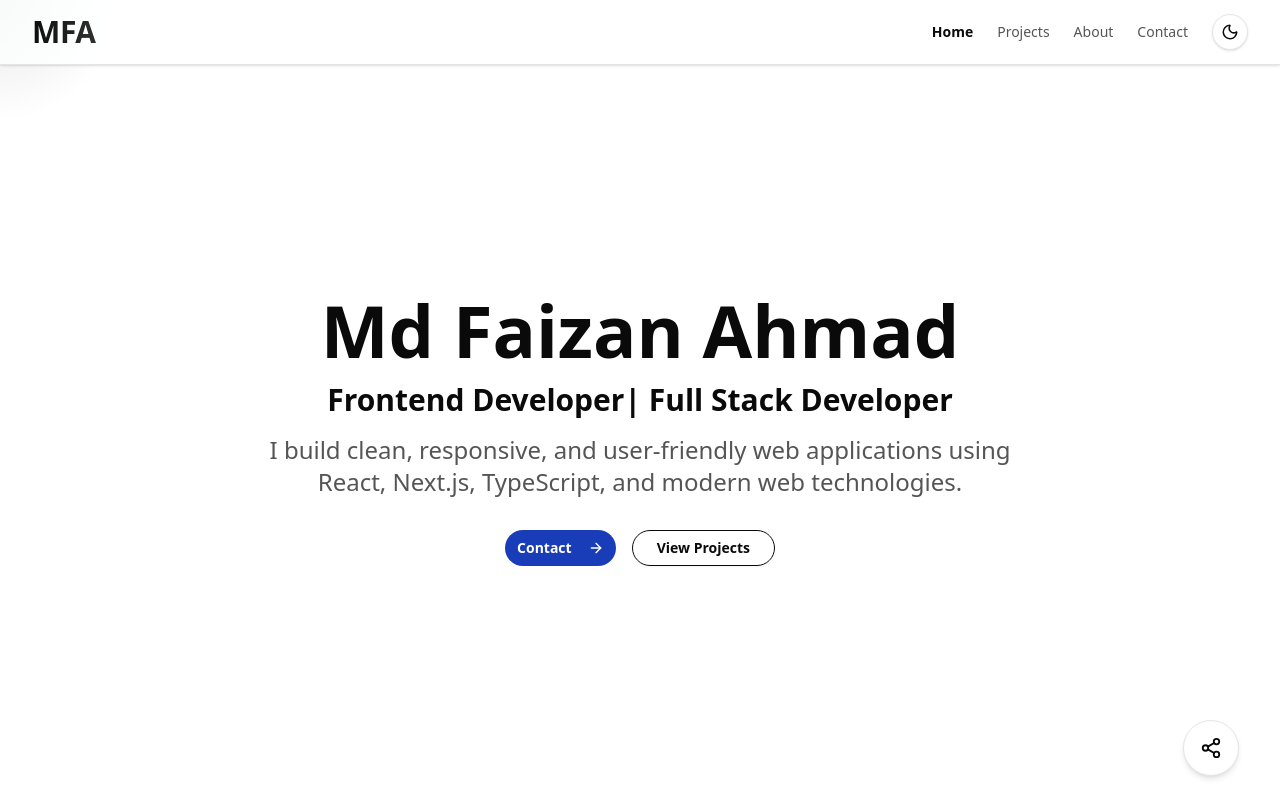
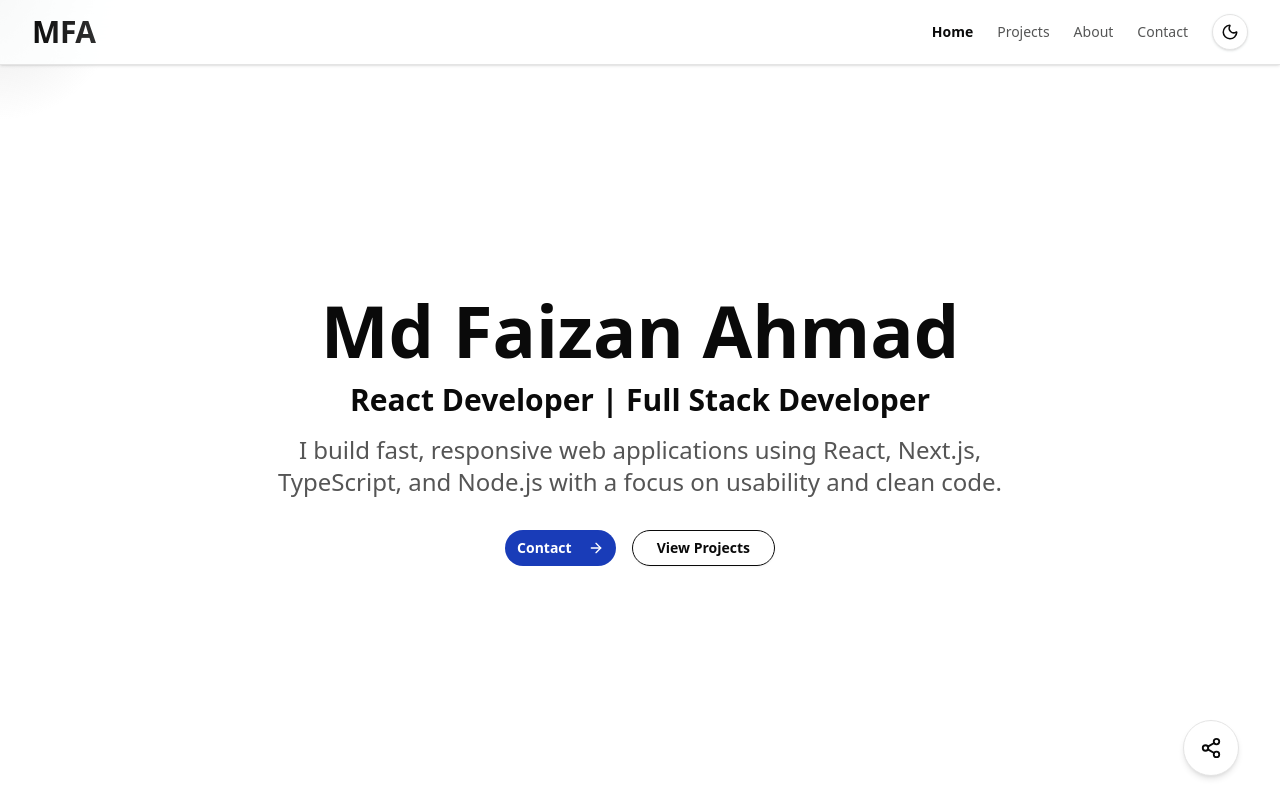
Before and after one commit to md-faizanahmad/Md_Faizan_Ahmad_Portfolio, a Next.js app: page / in a window 1280 px wide. Shown: the top 800 px of the page. Built offline with nearby package versions, Linux system fonts and the light colour scheme.

Commit message:
feat:footer

```diff
--- a/src/components/footer/footer.config.ts
+++ b/src/components/footer/footer.config.ts
@@ -3,7 +3,7 @@
 export const footerConfig = {
   brand: {
     name: "Md Faizan Ahmad",
-    title: "Frontend Engineer • Full Stack Developer",
+    title: "React Developer • Full Stack Developer",
     description:
       "I build responsive web applications focused on performance, usability, and clean, maintainable code.",
     stats: "2+ years experience • React & Next.js • Full Stack Development",
--- a/src/components/hero/hero.config.ts
+++ b/src/components/hero/hero.config.ts
@@ -2,9 +2,9 @@
 
 export const heroConfig = {
   name: "Md Faizan Ahmad",
-  title: "Frontend Developer| Full Stack Developer",
+  title: "React Developer | Full Stack Developer",
   description:
-    "I build clean, responsive, and user-friendly web applications using React, Next.js, TypeScript, and modern web technologies.",
+    "I build fast, responsive web applications using React, Next.js, TypeScript, and Node.js with a focus on usability and clean code.",
   primaryCta: {
     label: "Contact",
     href: "/contact",
```
